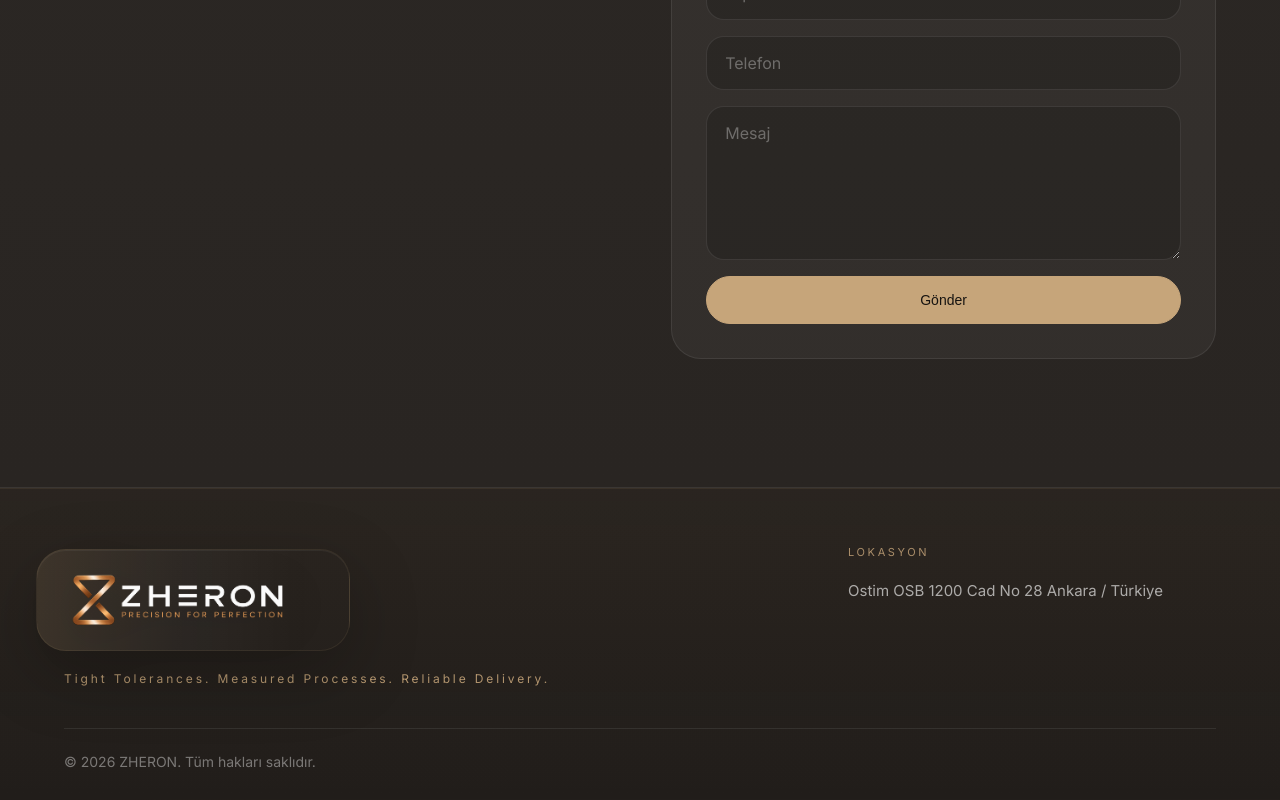
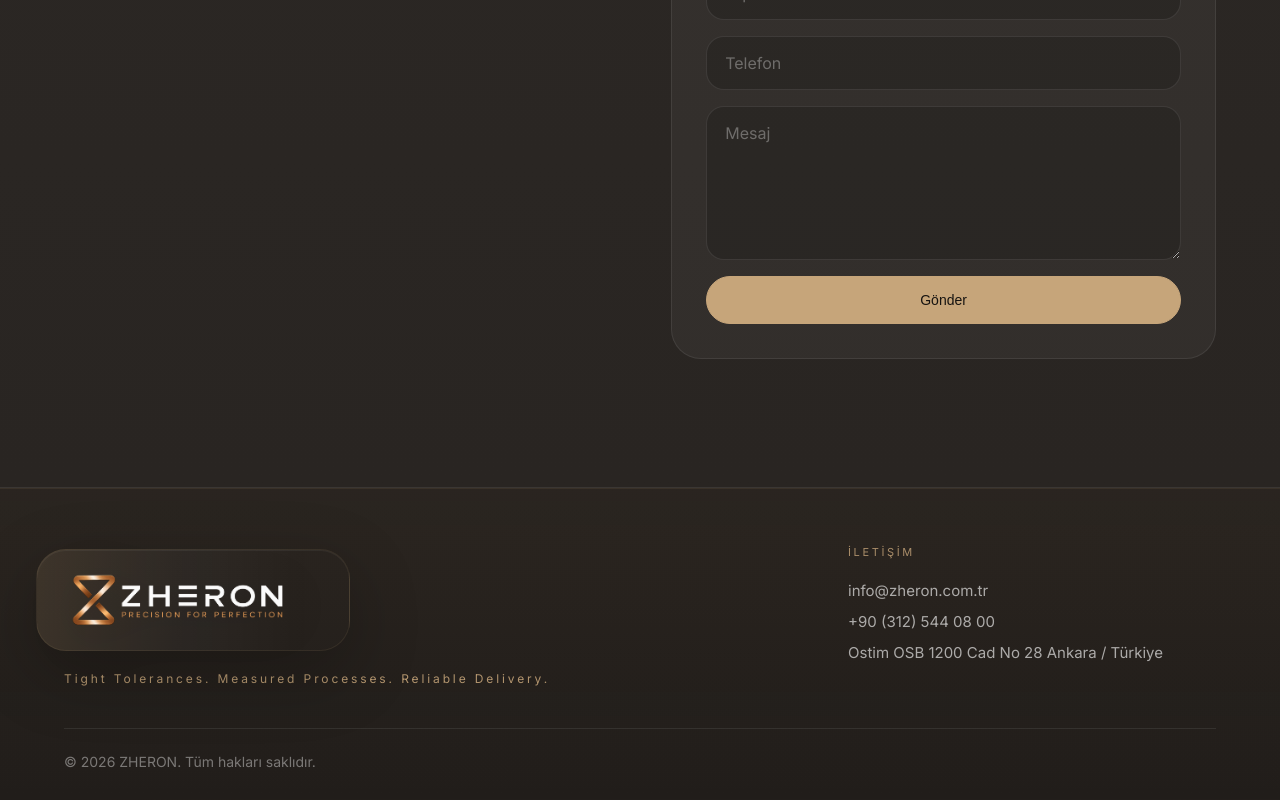
Before and after one commit to zheronprecision/zheron, a React (Vite) app: page / in a window 1280 px wide. Shown: the part 4742-5542 px from the top of the page. Built offline with nearby package versions, Linux system fonts and the light colour scheme.

Commit message:
Add files via upload

```diff
--- a/src/App.jsx
+++ b/src/App.jsx
@@ -429,9 +429,11 @@ export default function App() {
 
           <div className="footerColumn">
             <div className="footerLabel">
-              {lang === "tr" ? "Lokasyon" : "Location"}
+              {lang === "tr" ? "İletişim" : "Contact"}
             </div>
 
+            <a href="mailto:info@zheron.com.tr">info@zheron.com.tr</a>
+            <a href="tel:+903125440800">+90 (312) 544 08 00</a>
             <span>Ostim OSB 1200 Cad No 28 Ankara / Türkiye</span>
           </div>
         </div>
```
